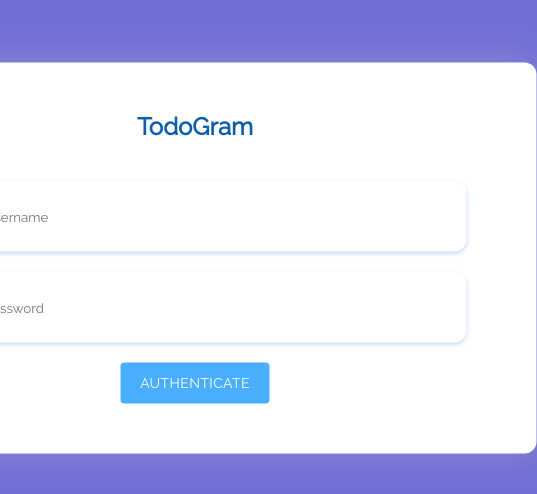
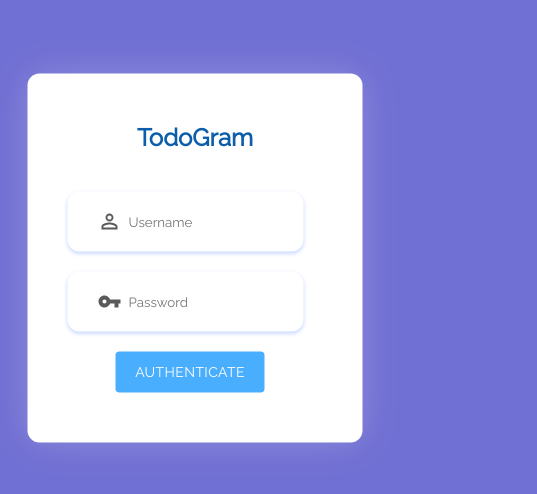
Before and after one commit to CodewithSudeep/TodoGram, a React (Create React App) app: page / in a window 390 px wide. Shown: the part 164-658 px from the top of the page, 537 px wide, since content can reach past the window. Built offline with nearby package versions, Linux system fonts and the light colour scheme.

Commit message:
positioning input-field

```diff
--- a/src/Login.css
+++ b/src/Login.css
@@ -1,7 +1,7 @@
 .login {
   background: #fff;
   max-height: 387px;
-  max-width: 622px;
+  width: 40%;
   position: absolute;
   top: 50%;
   left: 50%;
@@ -21,9 +21,10 @@
 }
 
 .login-input {
+  height: 41px;
+  width: 80%;
+  margin:0 auto;
   display: flex;
-  height: 41px;
-  width: 483px;
   border-radius: 12px;
   background-color: #fff;
   box-shadow: 0 2px 4px 0 rgba(196, 212, 255, 1);
@@ -37,6 +38,7 @@
 
 .login-input > input {
   flex: 1;
+  width: 10%;
   border: none;
   outline: none;
 }
@@ -69,3 +71,24 @@
   color: #fff;
   margin-bottom: 10px;
 }
+
+@media screen and (max-width: 992px) {
+  .login{
+    width: 50%;
+  }
+}
+@media screen and (max-width: 576px) {
+  .login{
+    width: 50%;
+  }
+  .login-input{
+    height: 30px;
+    width: 90%;
+    position: relative;
+    left: -30px;
+  }
+  .login-authenticateButton{
+    margin-left: -10px;
+    position: relative;
+  }
+}
```
